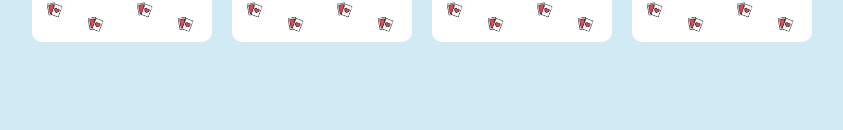
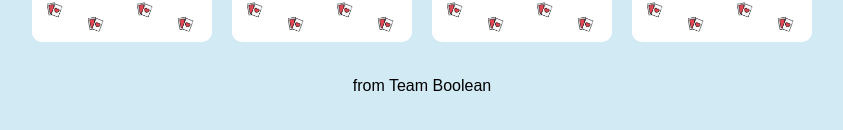
Before and after one commit to ClaudiaLanzoni/html-css-memory, a plain HTML site: page index.html in a window 1280 px wide. Shown: the part 726-856 px from the top of the page, without its empty margins (218-1061 px from the left). Before the commit the page ends 802 px from the top, so only its background shows below. Drawn offline with Linux system fonts and the light colour scheme; a web font is replaced by a local one.

Commit message:
struttura

```diff
--- a/css/style.css
+++ b/css/style.css
@@ -59,3 +59,10 @@ body {
 #main-section {
     text-align: center;
 }
+
+#main-footer {
+    height: 20px;
+    margin-bottom: 50px;
+    text-align: center;
+    line-height: 20px;
+}
--- a/index.html
+++ b/index.html
@@ -41,7 +41,7 @@
     </main>
 
     <footer id="main-footer">
-        <div></div>
+        <div id="">from Team Boolean</div>
     </footer>
 </body>
 </html>
```
